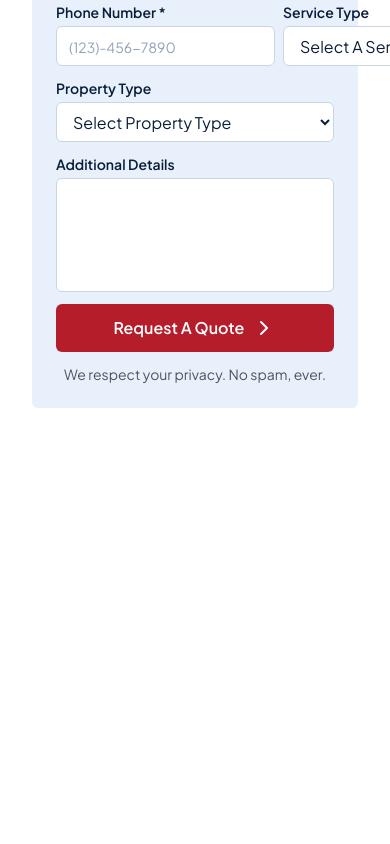
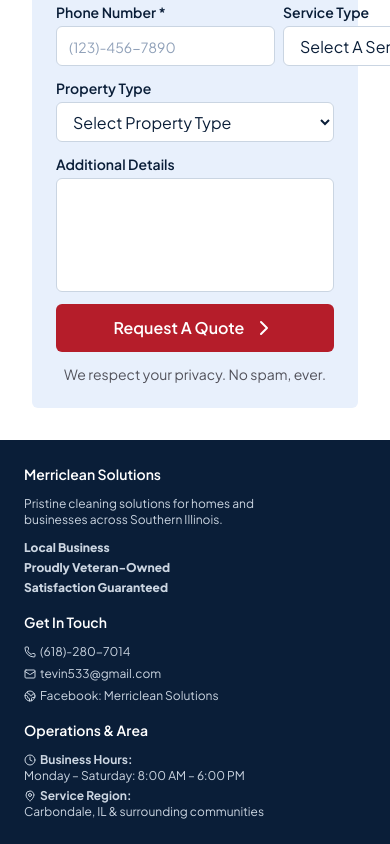
Before and after one commit to NehemiahBrown/MerriClean-Solutions, a React (Vite) app: page / in a window 390 px wide. Shown: the part 6524-7368 px from the top of the page. Before the commit the page ends 6964 px from the top, so only its background shows below. Built offline with nearby package versions, Linux system fonts and the light colour scheme.

Commit message:
finished footer

```diff
--- a/src/App.jsx
+++ b/src/App.jsx
@@ -5,6 +5,7 @@ import Services from "./components/Services.jsx";
 import OurWork from "./components/OurWork.jsx";
 import About from "./components/About.jsx";
 import Contact from "./components/Contact.jsx";
+import Footer from "./components/Footer.jsx";
 
 export default function App() {
   return (
@@ -18,6 +19,9 @@ export default function App() {
         <About />
         <Contact />
       </main>
+
+      <Footer/>
+
     </>
   );
 }
--- /dev/null
+++ b/src/components/Footer.jsx
@@ -0,0 +1,63 @@
+import { BadgeCheck, Phone, Mail, Earth, Clock, MapPin } from "lucide-react"
+
+export default function Footer() {
+    return (
+        <footer className="bg-primary-color w-full">
+            <div className="max-w-5xl w-full mx-auto py-6 px-6">
+                <div className="flex flex-col gap-4 md:flex-row justify-between w-full">
+                    <div className="flex flex-col gap-3 max-w-[250px]">
+                        <p className="text-card-color font-semibold text-sm">Merriclean Solutions</p>
+                        <p className="text-surface-text text-xs">Pristine cleaning solutions for homes and businesses across Southern Illinois.</p>
+                        <div className="flex flex-col gap-1">
+                            <p className="font-extrabold text-xs text-surface-text">Local Business</p>
+                            <p className="font-extrabold text-xs text-surface-text">Proudly Veteran-Owned</p>
+                            <p className="font-extrabold text-xs text-surface-text">Satisfaction Guaranteed</p>
+
+                        </div>
+                    </div>
+                    <div className="flex flex-col gap-3 max-w-[250px]">
+                        <p className="text-card-color font-semibold text-sm">Get In Touch</p>
+                        <div className="flex flex-col gap-1.5">
+                            <div className="flex items-center gap-1 text-surface-text text-xs">
+                                <Phone size={12} />
+                                <a href="tel:6182807014">(618)-280-7014</a>
+                            </div>
+                            <div className="flex items-center gap-1 text-surface-text text-xs">
+                                <Mail size={12} />
+                                <a href="mailto:tevin533@gmail.com">tevin533@gmail.com</a>
+                            </div>
+                            <div className="flex items-center gap-1 text-surface-text text-xs">
+                                <Earth size={12} />
+                                <a href="https://www.facebook.com/profile.php?id=61579963706617">Facebook: Merriclean Solutions</a>
+                            </div>
+                        </div>
+                    </div>
+                    <div className="flex flex-col gap-3 max-w-[250px]">
+                        <p className="text-card-color font-semibold text-sm">Operations & Area</p>
+                        <div className="flex flex-col gap-1">
+                            <div>
+                                <div className="flex items-center gap-1">
+                                    <Clock size={12} className="text-surface-text" />
+                                    <p className="text-surface-text text-xs font-bold">Business Hours:</p>
+                                </div>
+                                <p className="text-surface-text text-xs">Monday – Saturday: 8:00 AM – 6:00 PM</p>
+                            </div>
+
+                            <div>
+                                <div className="flex items-center gap-1">
+                                    <MapPin size={12} className="text-surface-text" />
+                                    <p className="text-surface-text text-xs font-bold">Service Region:</p>
+                                </div>
+                                <p className="text-surface-text text-xs">Carbondale, IL & surrounding communities</p>
+                            </div>
+                        </div>
+                    </div>
+                </div>
+                <div>
+
+                </div>
+            </div>
+
+        </footer>
+    )
+}
--- a/src/components/NavBar.jsx
+++ b/src/components/NavBar.jsx
@@ -23,6 +23,7 @@ export default function NavBar() {
       mediaQuery.removeEventListener("change", handleMenuScreenChange);
     };
   }, []);
+
   //Navigation observer for active links
   const options = {
     root: null,
@@ -32,21 +33,22 @@ export default function NavBar() {
 
   useEffect(() => {
     const navSections = document.querySelectorAll("section[id]");
-    const observer = new IntersectionObserver(
-      (entries) =>
-        entries.forEach((entry) => {
-          if (entry.isIntersecting) {
-            setVisibleSection(entry.target.id);
-          }
-        }),
-      options,
-    );
 
-    navSections.forEach((section) => {
-      observer.observe(section);
-    });
+    function updateActiveSection(){
+      const detectionPoint = window.innerHeight * 0.25;
 
-    return () => observer.disconnect();
+      navSections.forEach((section) => {
+        const rect = section.getBoundingClientRect();
+        if(detectionPoint >= rect.top && detectionPoint < rect.bottom){
+          setVisibleSection(section.id)
+        }
+      });
+    }
+    updateActiveSection()
+    window.addEventListener("scroll", updateActiveSection)
+    return () => {
+      window.removeEventListener("scroll", updateActiveSection)
+    }
   }, []);
 
   return (
--- a/src/index.css
+++ b/src/index.css
@@ -16,6 +16,7 @@
 
   --color-primary-text: #0a1e38;
   --color-secondary-text: #475569;
+  --color-surface-text: #CBD5E1;
   --color-light-text: #ffffff;
   --color-muted-text: #52525b;
 }
```
